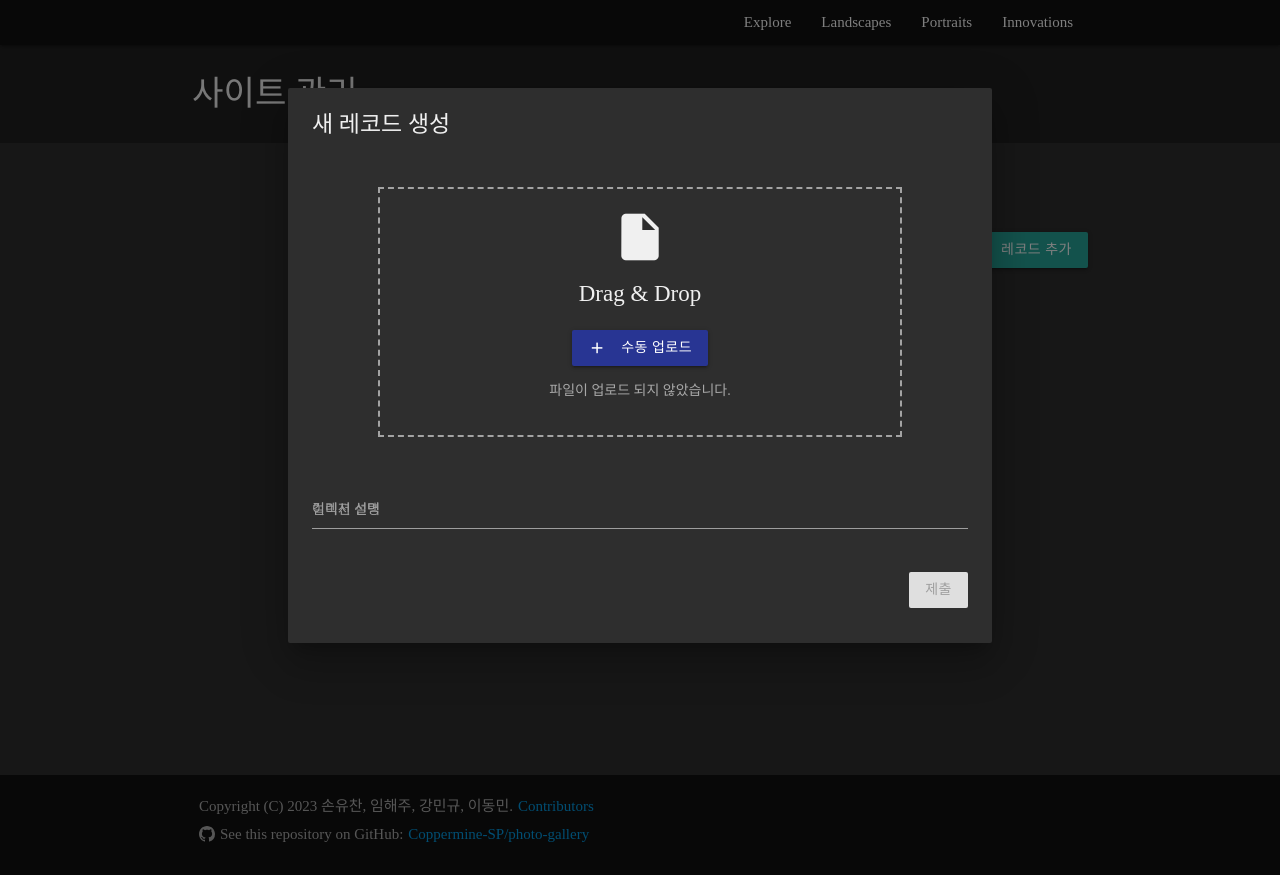
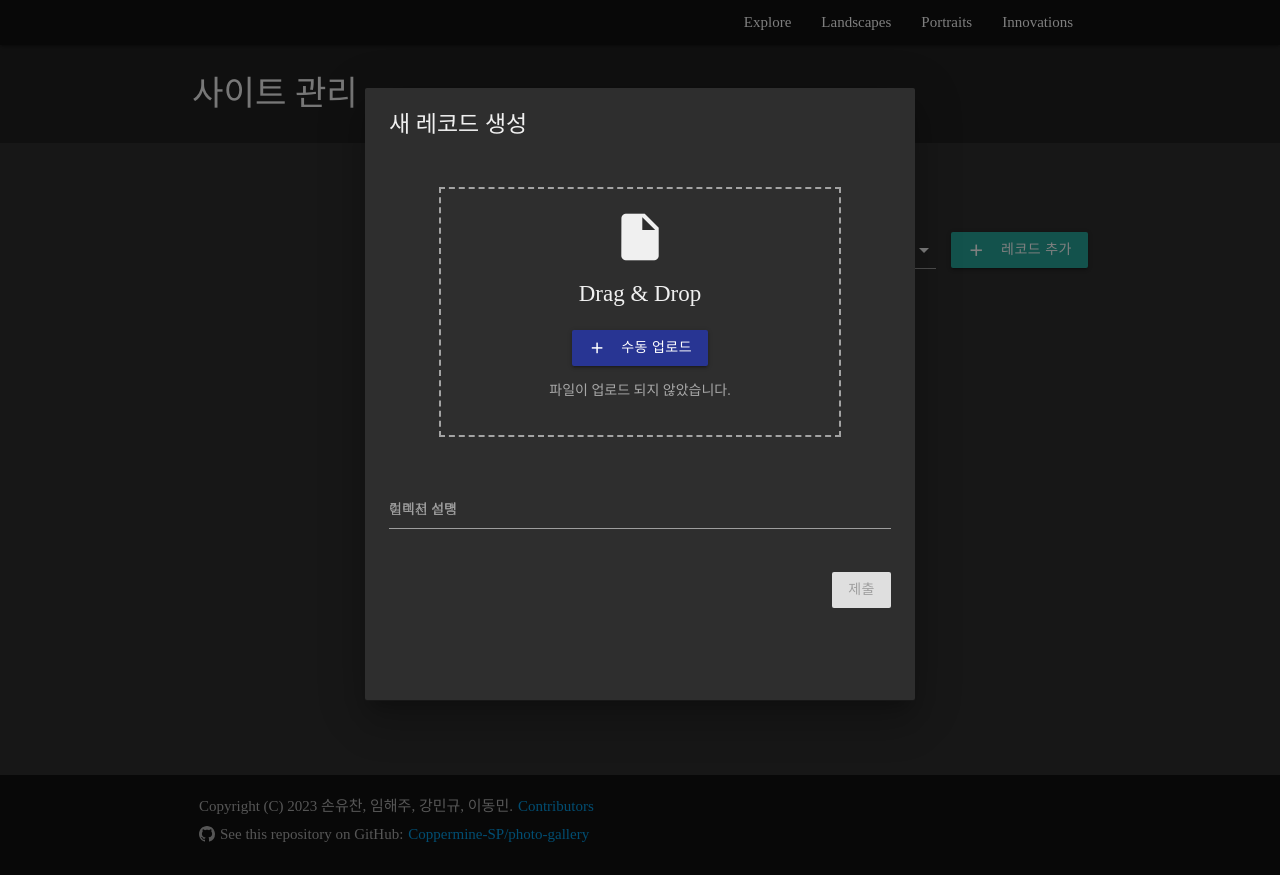
Before and after one commit to Coppermine-SP/photo-gallery, a Django app: page /manage in a window 1280 px wide, after a click that opens the changed part. Run offline with Django 4.2, Linux system fonts and the light colour scheme; data that the repository does not hold is empty; some web fonts are replaced.

Commit message:
design: 모달 짤림 현상 해결

```diff
--- a/photo_gallery/static/mainpage/css/collections.css
+++ b/photo_gallery/static/mainpage/css/collections.css
@@ -81,7 +81,7 @@ strong{
     display: flex;
     flex-direction: column;
     max-width: 48%;
-    min-width: 450px;
+    min-width: 250px;
     margin-right: 15px;
     margin-bottom: 80px;
 }
@@ -136,8 +136,9 @@ strong{
         font-size: 16px;
     }
     .image-container .container{
-    padding-bottom: 200px;
+        padding-bottom: 200px;
     }
+    .
 }
 
 @media only screen and (max-width: 1650px){
@@ -149,6 +150,7 @@ strong{
 @media only screen and (max-width: 1345px){
     .sample-container{
         max-width: 100% !important;
+        margin-right: 0;
     }
     .sample-wrapper{
         flex-direction: column;
--- a/photo_gallery/static/managepanel/css/manage.css
+++ b/photo_gallery/static/managepanel/css/manage.css
@@ -44,10 +44,11 @@
 /* modal */
 .modal{
     background-color: #2e2e2e;
+    max-width: 550px;
 }
 
 .modal iframe{
     width: 100%;
-    min-height: 500px;
+    min-height: 580px;
     border: none;
 }
```
